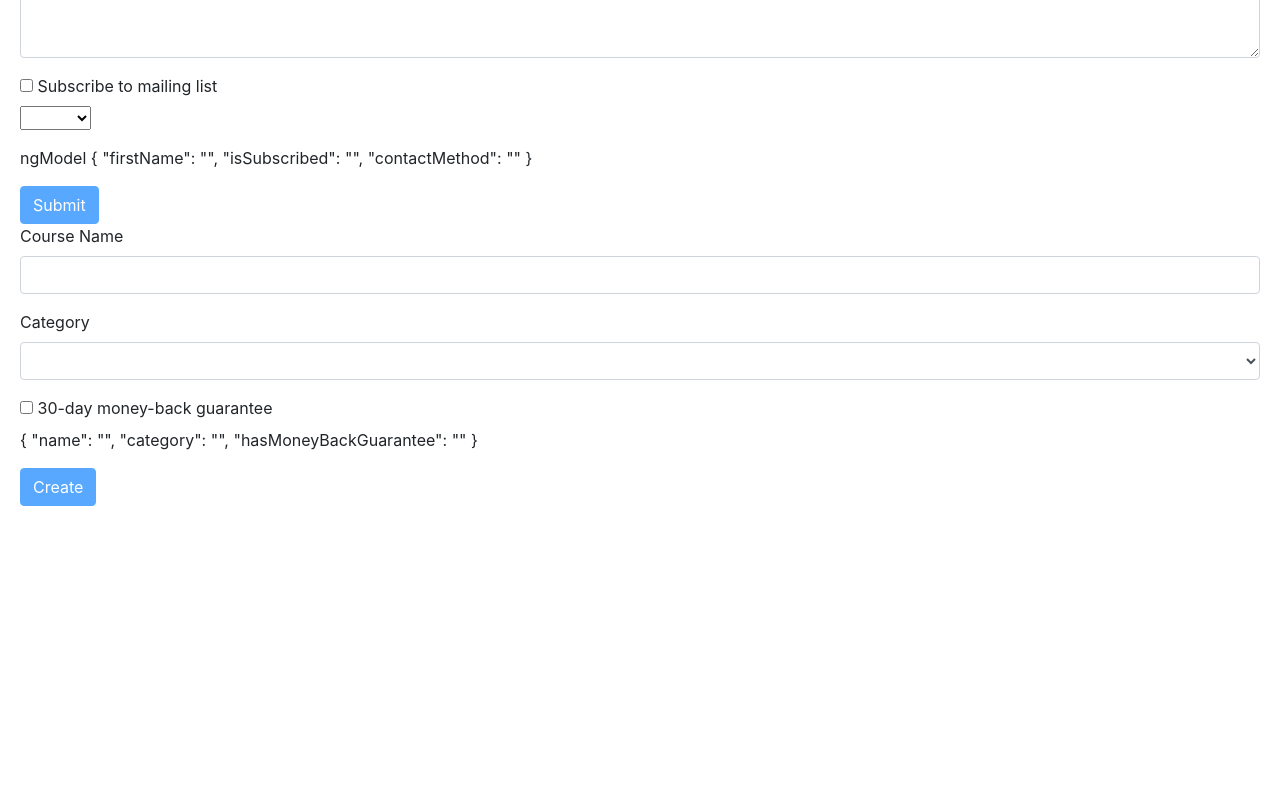
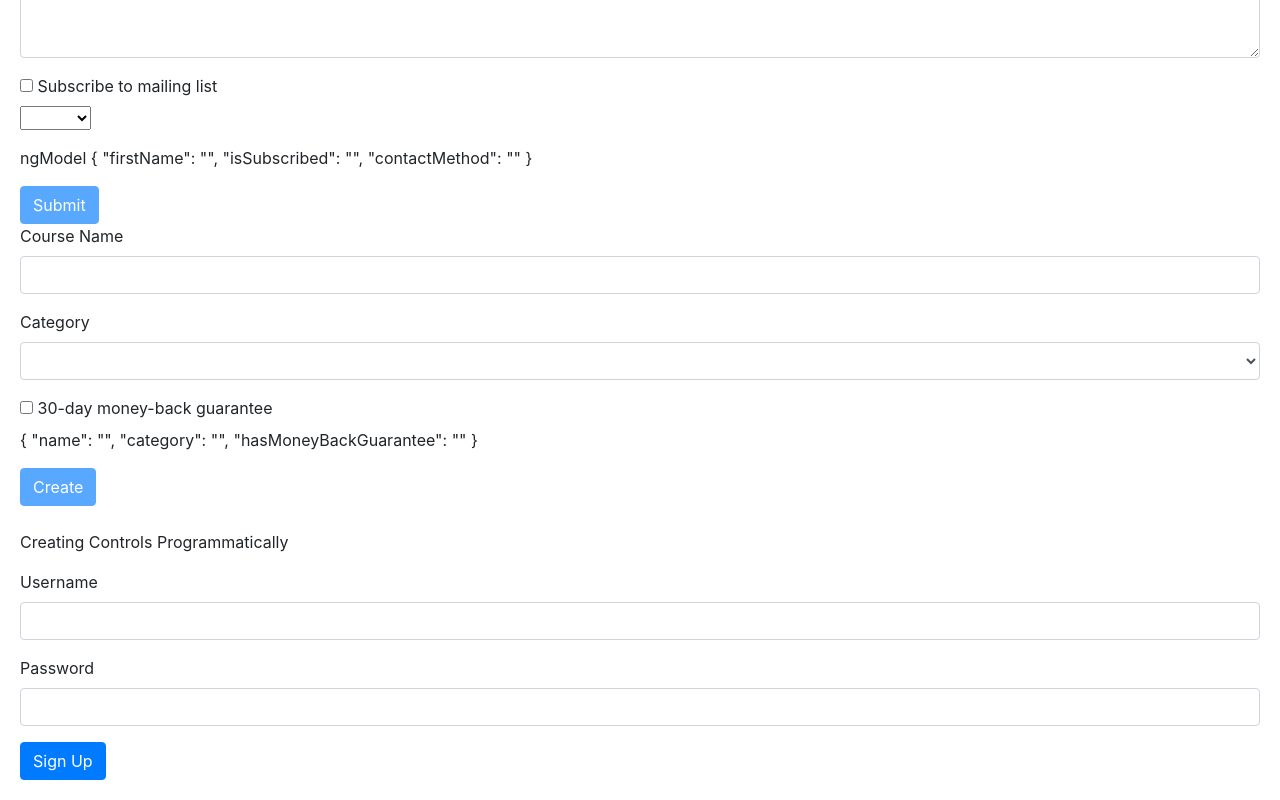
Before and after one commit to uzunemre/angularTutorial, an Angular app: page / in a window 1280 px wide. Shown: the part 910-1710 px from the top of the page. Before the commit the page ends 1436 px from the top, so only its background shows below. Built offline with nearby package versions, Linux system fonts and the light colour scheme.

Commit message:
reactive forms creating control and validation

```diff
--- a/src/app/app.component.html
+++ b/src/app/app.component.html
@@ -103,3 +103,10 @@
 <new-course-form>
 
 </new-course-form>
+
+
+<br>
+
+<p>Creating Controls Programmatically</p>
+
+<signup-form></signup-form>
--- a/src/app/app.module.ts
+++ b/src/app/app.module.ts
@@ -1,5 +1,5 @@
 import { BrowserModule } from '@angular/platform-browser';
-import { FormsModule } from '@angular/forms';
+import {FormsModule, ReactiveFormsModule} from '@angular/forms';
 import { NgModule } from '@angular/core';
 
 import { AppRoutingModule } from './app-routing.module';
@@ -15,10 +15,12 @@
 import { ZippyComponent } from './zippy/zippy.component';
 import { ContactFormComponent } from './contact-form/contact-form.component';
 import { NewCourseFormComponent } from './new-course-form/new-course-form.component';
+import {SignupFormComponent} from './signup-form/signup-form.component';
 
 @NgModule({
   declarations: [
     AppComponent,
+    SignupFormComponent,
     CoursesComponent,
     CourseComponent,
     SummaryPipe,
@@ -33,6 +35,7 @@
   imports: [
     BrowserModule,
     FormsModule,
+    ReactiveFormsModule,
     AppRoutingModule
   ],
   providers: [
--- /dev/null
+++ b/src/app/signup-form/signup-form.component.html
@@ -0,0 +1,29 @@
+<form [formGroup]="form">
+  <div class="form-group">
+    <label for="username">Username</label>
+    <input
+      formControlName="username"
+      id="username"
+      type="text"
+      class="form-control">
+
+    <div *ngIf="username.touched && username.invalid" class="alert alert-danger">
+      <div *ngIf="username.errors.required">
+        Username is required
+      </div>
+      <div *ngIf="username.errors.minlength">
+        User name should be minimum {{username.errors.minlength.requiredLength}}
+      </div>
+    </div>
+
+  </div>
+  <div class="form-group">
+    <label for="password">Password</label>
+    <input
+      formControlName="password"
+      id="password"
+      type="text"
+      class="form-control">
+  </div>
+  <button class="btn btn-primary" type="submit">Sign Up</button>
+</form>
--- /dev/null
+++ b/src/app/signup-form/signup-form.component.ts
@@ -0,0 +1,20 @@
+import {Component} from '@angular/core';
+import {FormGroup, FormControl, Validators} from '@angular/forms';
+
+@Component({
+  selector: 'signup-form',
+  templateUrl: './signup-form.component.html',
+  styleUrls: ['./signup-form.component.css']
+})
+export class SignupFormComponent {
+
+  form = new FormGroup({
+    username: new FormControl('', [Validators.required, Validators.minLength(3)]),
+    password: new FormControl('',Validators.required)
+  });
+
+  get username(){
+    return this.form.get('username')
+  }
+
+}
```
Also changed, not shown: src/app/signup-form/signup-form.component.css (added), 1 other file (tests, documents, lock files or other folders).
